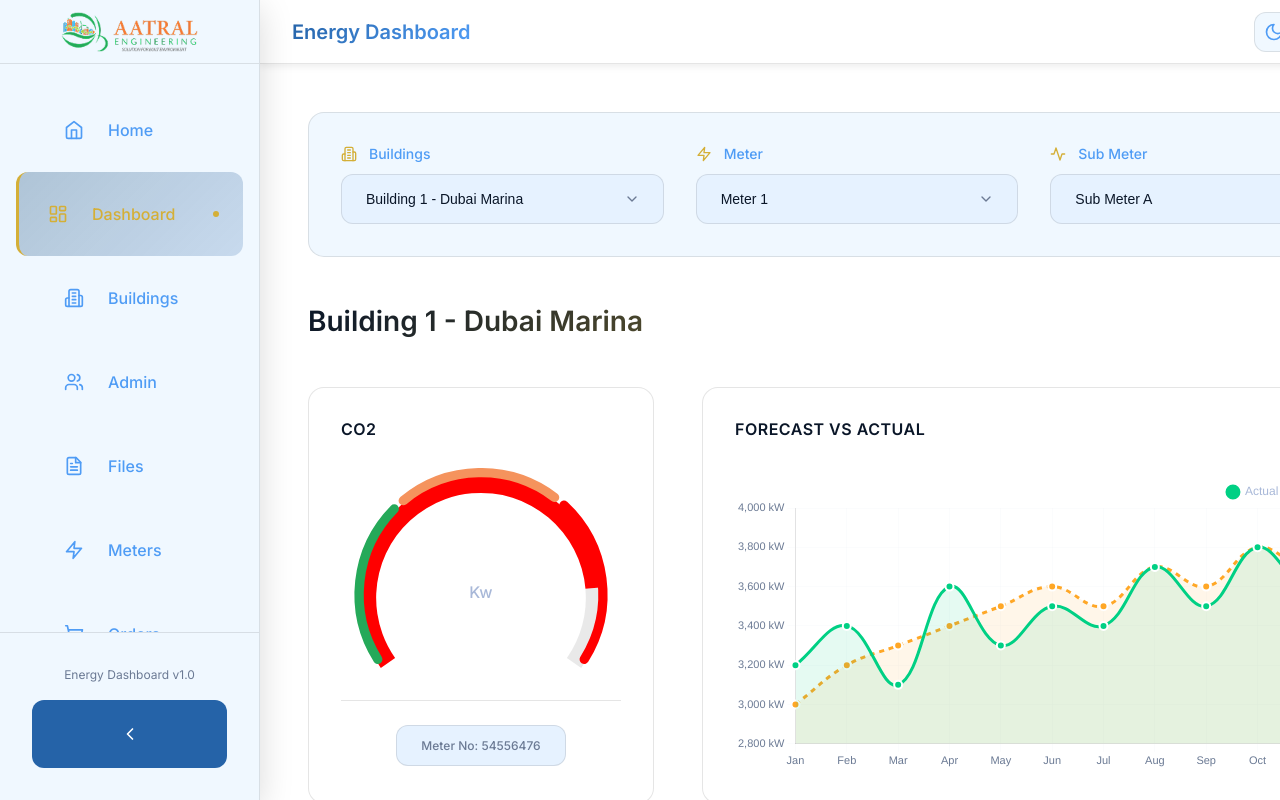
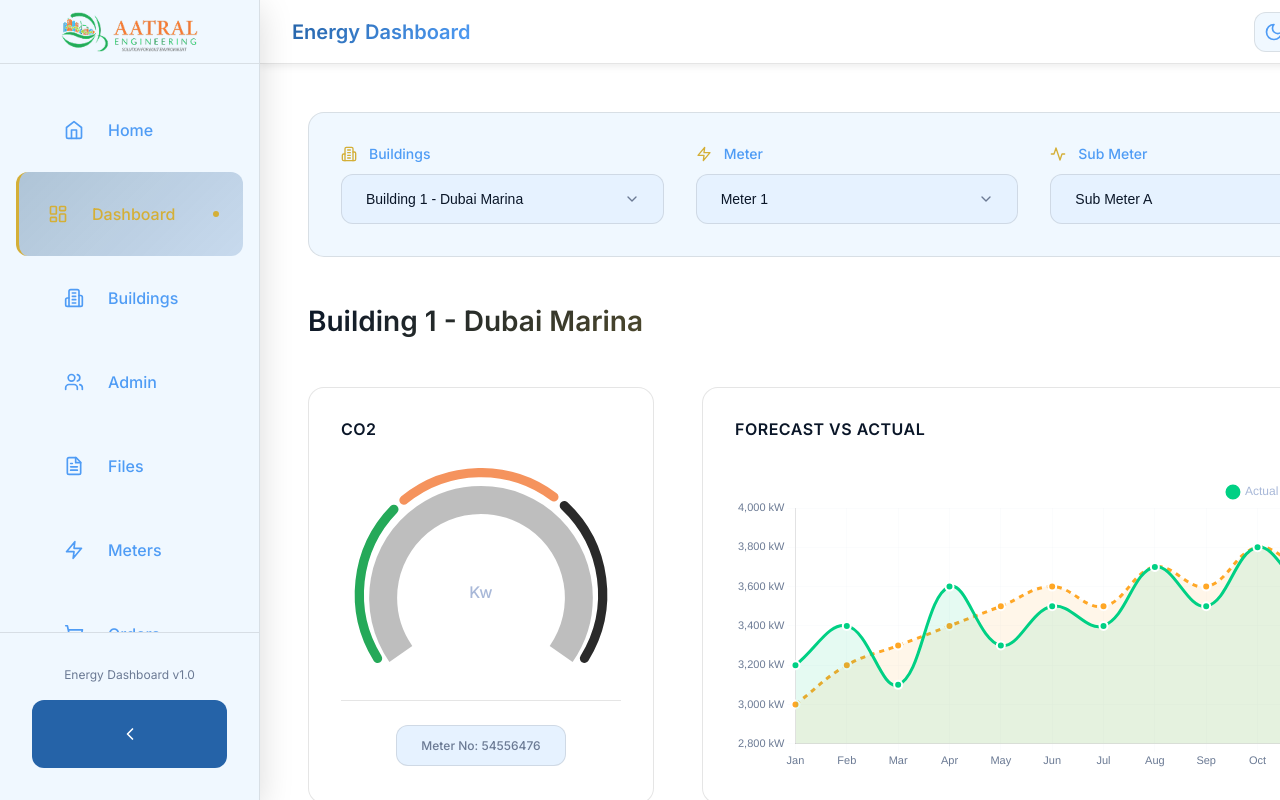
Before and after one commit to ShyamPrasadh/Aatral, a Next.js app: page / in a window 1280 px wide. Built offline with nearby package versions, Linux system fonts and the light colour scheme.

Commit message:
Revert gauge chart to original segmented style

```diff
--- a/src/components/GaugeChart.tsx
+++ b/src/components/GaugeChart.tsx
@@ -59,36 +59,36 @@ export default function GaugeChart({
 }: GaugeChartProps) {
     const percentage = (value / maxValue) * 100;
 
-    // Determine color based on percentage
-    const getColor = (val: number) => {
-        if (val <= 33) return '#25A959';      // Green
-        if (val <= 66) return '#F5935D';      // Orange
-        return '#FF0000';                      // Red
+    // Get color segments based on percentage
+    const getColorSegments = (val: number) => {
+        return [
+            val >= 33 ? '#25A959' : '#2a2a2a',  // Green zone
+            val >= 66 ? '#F5935D' : '#2a2a2a',  // Orange zone
+            val > 90 ? '#FF0000' : '#2a2a2a'    // Red zone
+        ];
     };
 
     const data = {
         datasets: [
-            // Background segments (always visible)
             {
                 data: [33, 33, 34],
-                backgroundColor: ['#25A959', '#F5935D', '#FF0000'],
+                backgroundColor: getColorSegments(percentage),
                 borderWidth: 0,
-                borderRadius: 8,
-                spacing: 4,
+                borderRadius: 10,
+                spacing: 6,
                 circumference: 250,
                 rotation: -125,
                 radius: '100%',
                 cutout: '85%'
             },
-            // Needle/indicator layer
             {
-                data: [percentage, 100 - percentage],
-                backgroundColor: [getColor(percentage), 'rgba(42, 42, 42, 0.1)'],
+                data: [100],
+                backgroundColor: ['rgba(42, 42, 42, 0.3)'],
                 borderWidth: 0,
+                radius: '110%',
+                cutout: '60%',
                 circumference: 250,
-                rotation: -125,
-                radius: '110%',
-                cutout: '75%'
+                rotation: -125
             }
         ],
     };
```
